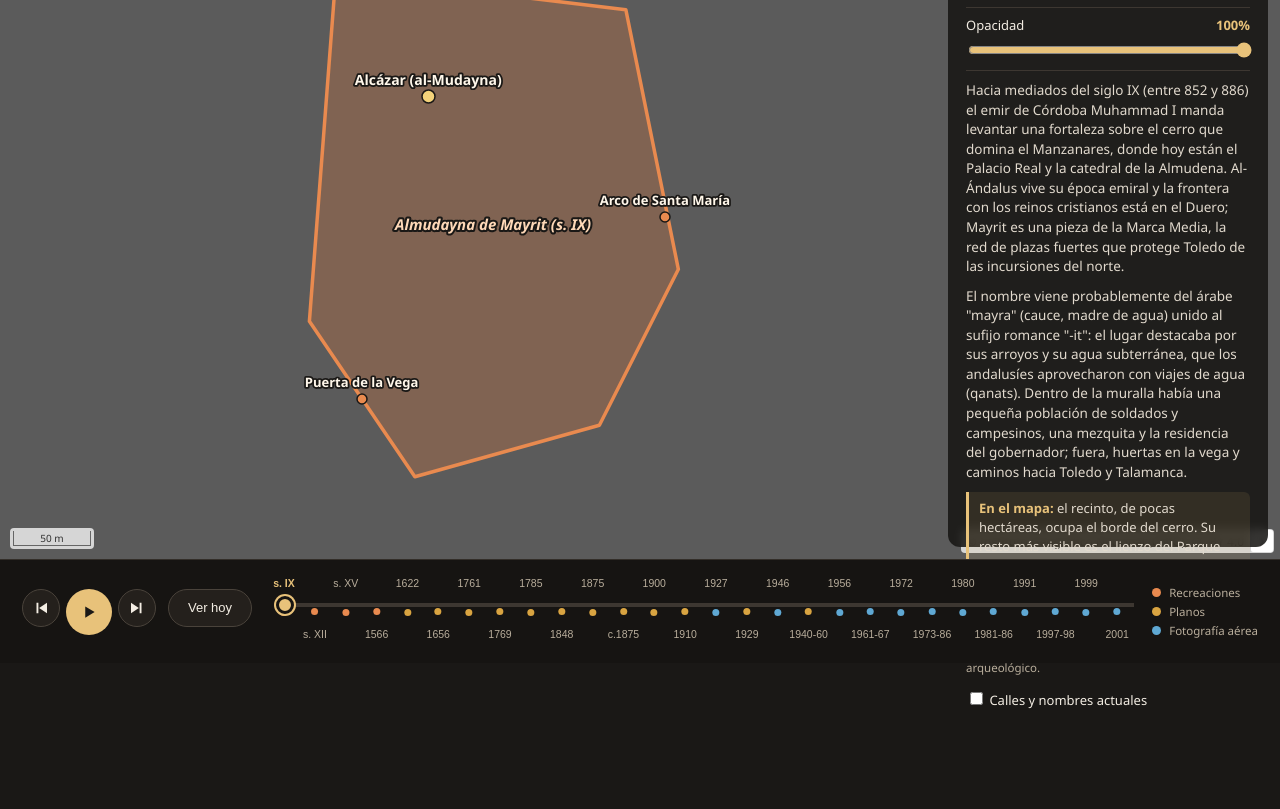
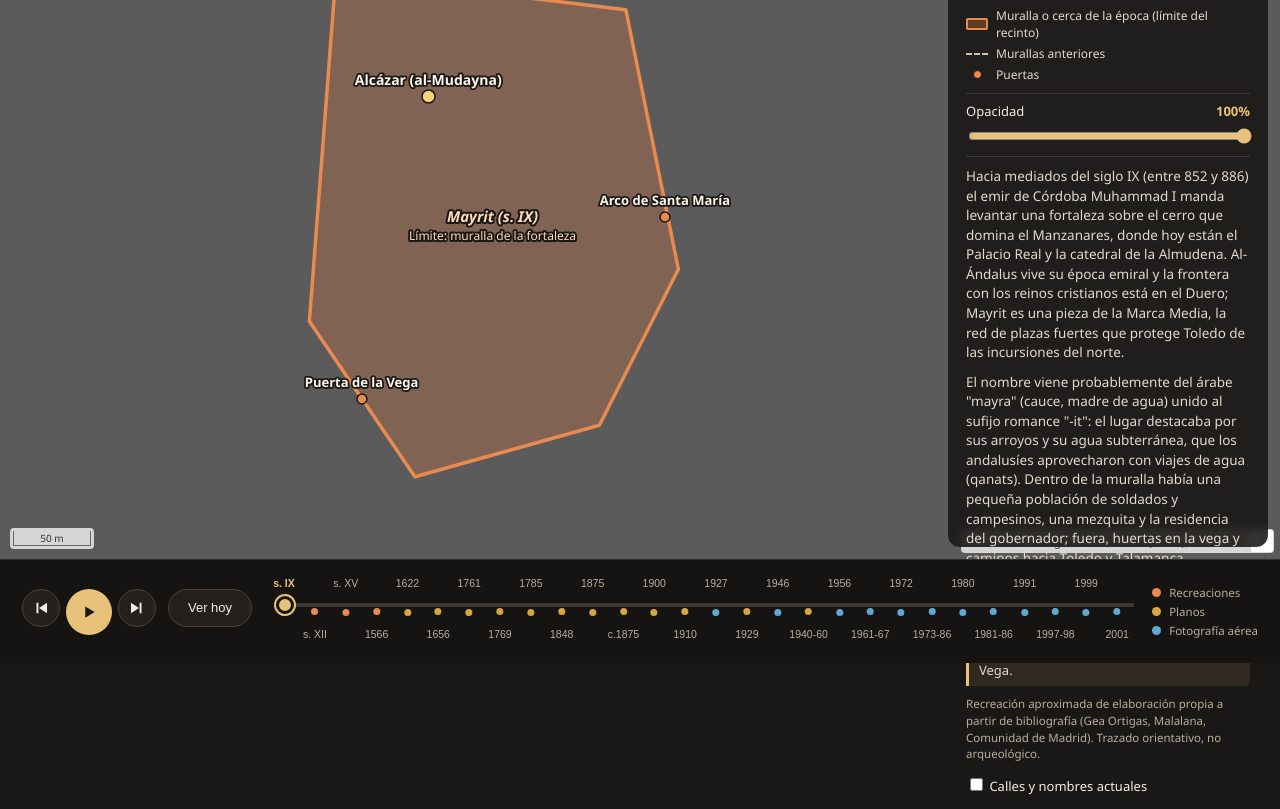
Before and after one commit to joverig/visorgis-madrid, a plain HTML site: page www/index.html in a window 1280 px wide. Shown: the part 137-946 px from the top of the page. Before the commit the page ends 860 px from the top, so only its background shows below. Drawn offline with Linux system fonts and the light colour scheme.

Commit message:
Recreaciones más claras: leyenda, rótulo con el límite de cada recinto y encuadre automático
Co-Authored-By: Claude Opus 5.5 <noreply@anthropic.com>
Claude-Session: https://claude.ai/code/session_016KekqghLVxS4nY8bKeBScj

```diff
--- a/www/css/visor.css
+++ b/www/css/visor.css
@@ -204,3 +204,15 @@ html, body { height: 100%; height: 100dvh; }
 }
 
 .botones button svg { display: block; margin: auto; }
+
+/* Leyenda de las recreaciones (pasos medievales) */
+.leyenda-rec { display: grid; gap: 4px; margin: 10px 0 2px; font-size: 12px; color: #e2dace; }
+.leyenda-rec[hidden] { display: none; }
+.leyenda-rec span { display: flex; align-items: center; gap: 8px; }
+.leyenda-rec i { flex: none; display: inline-block; }
+.leyenda-rec .l-actual { width: 22px; height: 12px; background: rgba(214,120,64,.35); border: 2.5px solid #e98a4f; border-radius: 2px; }
+.leyenda-rec .l-anterior { width: 22px; height: 0; border-top: 2px dashed rgba(245,225,190,.85); }
+.leyenda-rec .l-puerta { width: 9px; height: 9px; margin: 0 6.5px; border-radius: 50%; background: #e98a4f; border: 1.5px solid #1a1816; }
+@media (max-width: 760px), (max-height: 500px) {
+  .leyenda-rec { display: flex; flex-wrap: wrap; column-gap: 14px; row-gap: 4px; margin-top: 8px; font-size: 12.5px; }
+}
--- a/www/index.html
+++ b/www/index.html
@@ -17,7 +17,7 @@
       document.write('<script src="https://cdn.jsdelivr.net/npm/ol@10.5.0/dist/ol.js"><\/script>');
     }
   </script>
-  <link rel="stylesheet" href="css/visor.css?v=202611230232">
+  <link rel="stylesheet" href="css/visor.css?v=202611230237">
 </head>
 <body>
   <div id="mapa"></div>
@@ -36,6 +36,11 @@
         <div id="anio" class="anio">—</div>
         <span id="tipo" class="tipo"></span>
         <h2 id="titulo"></h2>
+      </div>
+      <div id="leyenda-rec" class="leyenda-rec" hidden>
+        <span><i class="l-actual"></i>Muralla o cerca de la época (límite del recinto)</span>
+        <span><i class="l-anterior"></i>Murallas anteriores</span>
+        <span><i class="l-puerta"></i>Puertas</span>
       </div>
       <div class="opacidad">
         <label for="opacidad">Opacidad <b id="opacidad-valor">100%</b></label>
@@ -73,7 +78,7 @@
     </div>
   </footer>
 
-  <script src="js/capas.js?v=202611230232"></script>
-  <script src="js/visor.js?v=202611230232"></script>
+  <script src="js/capas.js?v=202611230237"></script>
+  <script src="js/visor.js?v=202611230237"></script>
 </body>
 </html>
--- a/www/js/capas.js
+++ b/www/js/capas.js
@@ -31,7 +31,7 @@
   });
 
   // Recreaciones de elaboración propia (vector) para antes del primer plano conservado (1622)
-  const RECINTOS = 'datos_propios/recintos_madrid.geojson?v=202611230155';
+  const RECINTOS = 'datos_propios/recintos_madrid.geojson?v=202611230237';
   const ATR_REC = 'Recreación aproximada de elaboración propia a partir de bibliografía (Gea Ortigas, Malalana, Comunidad de Madrid). Trazado orientativo, no arqueológico.';
   const recreacion = (id, anio, etiqueta, titulo, fase, descripcion) => ({
     id, anio, etiqueta, titulo, tipo: 'recreacion', descripcion,
--- a/www/js/visor.js
+++ b/www/js/visor.js
@@ -53,12 +53,14 @@
       stroke: new S.Stroke({ color: 'rgba(245, 225, 190, 0.85)', width: 2, lineDash: [7, 6] }),
     });
     // Nombre del recinto de la época, en el interior del polígono
-    const rotuloRecinto = (nombre) => new S.Style({
+    const rotuloRecinto = (nombre, limite) => new S.Style({
       geometry: (f) => f.getGeometry().getInteriorPoint(),
       text: new S.Text({
-        text: nombre, font: fuente('italic 600', 15), fill: new S.Fill({ color: '#ffd9b8' }),
+        // OL admite texto enriquecido: [texto, fuente, texto, fuente...]
+        text: [nombre, fuente('italic 600', 15), '\n', '', 'Límite: ' + limite, fuente('400', 12)],
+        fill: new S.Fill({ color: '#ffd9b8' }), textAlign: 'center',
         stroke: new S.Stroke({ color: '#1a1816', width: 4 }), overflow: true,
-        declutterMode: 'none', // el nombre del recinto se dibuja siempre
+        declutterMode: 'obstacle', // se dibuja siempre y los demás rótulos lo esquivan
       }),
       zIndex: 5,
     });
@@ -87,10 +89,11 @@
       const conTexto = zoom >= ZOOM_ETIQUETAS;
       if (feat.get('tipo') === 'recinto') {
         if (f !== fase) return anterior;
-        return conTexto ? [actual, rotuloRecinto(feat.get('nombre'))] : actual;
+        return conTexto ? [actual, rotuloRecinto(feat.get('nombre'), feat.get('limite'))] : actual;
       }
       const hito = feat.get('tipo') === 'hito';
-      return punto(feat.get('nombre'), hito, f === fase, conTexto);
+      // Puertas de épocas anteriores: solo el punto, sin nombre, para no recargar el mapa
+      return punto(feat.get('nombre'), hito, f === fase, conTexto && (hito || f === fase));
     };
   }
 
@@ -262,6 +265,8 @@
     const c = capas[idx];
     $('#anio').textContent = c.etiqueta;
     $('#titulo').textContent = c.titulo;
+    $('#leyenda-rec').hidden = c.tipo !== 'recreacion';
+    if (c.tipo === 'recreacion' && map) encuadrarRecinto(c, true);
     const d = $('#descripcion');
     d.innerHTML = '';
     [].concat(c.descripcion || []).forEach((txt) => {
@@ -437,8 +442,11 @@
 
   /* Sin enlace compartido: encuadra el recinto del primer paso (Mayrit), dejando libre
      lo que tapan el panel y la cabecera */
-  function encuadrarInicio() {
-    const c = capas[0];
+  function encuadrarInicio() { encuadrarRecinto(capas[0], false); }
+
+  // Encuadra el recinto de un paso de recreación dejando libre lo que tapan panel y cabecera.
+  // Con soloSiHaceFalta, no mueve el mapa si el recinto ya se ve entero.
+  function encuadrarRecinto(c, soloSiHaceFalta) {
     if (!c || c.fuente.type !== 'geojson') return;
     const src = fuenteGeojson(c.fuente.url);
     const encuadrar = () => {
@@ -449,11 +457,17 @@
       const pad = esMovil()
         ? [70, 30, Math.max(40, mapa.bottom - panel.top + 30), 30]
         : [80, Math.max(40, mapa.right - panel.left + 40), 50, 80];
-      view.fit(f.getGeometry(), { padding: pad, maxZoom: 17.5, duration: 0 });
+      if (soloSiHaceFalta) {
+        const tam = map.getSize();
+        const visible = view.calculateExtent([tam[0] - pad[1] - pad[3], tam[1] - pad[0] - pad[2]]);
+        if (ol.extent.containsExtent(visible, f.getGeometry().getExtent())) return;
+      }
+      view.fit(f.getGeometry(), { padding: pad, maxZoom: 17.5, duration: soloSiHaceFalta ? 600 : 0 });
     };
     if (src.getFeatures().length) encuadrar();
     else src.once('featuresloadend', encuadrar);
   }
 
+
   document.addEventListener('DOMContentLoaded', iniciar);
 })();
```
Also changed, not shown: www/datos_propios/recintos_madrid.geojson.
